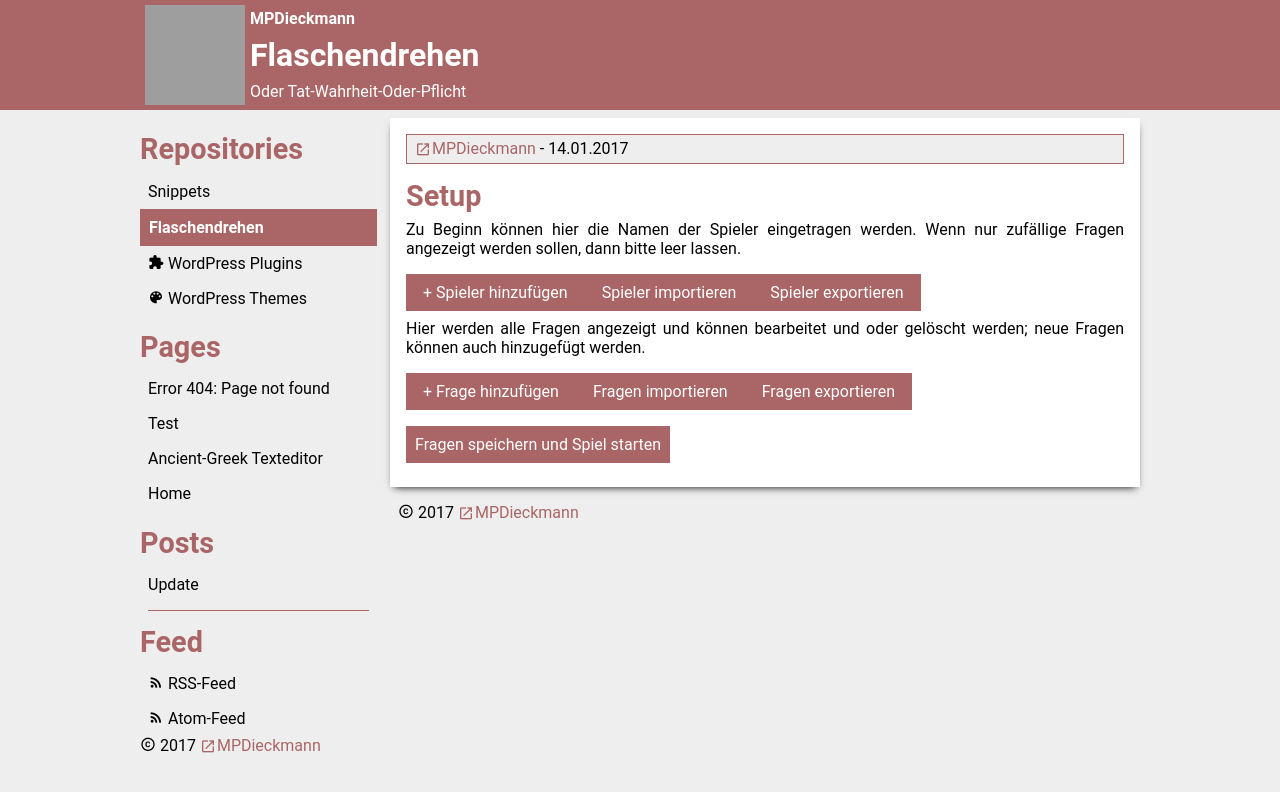
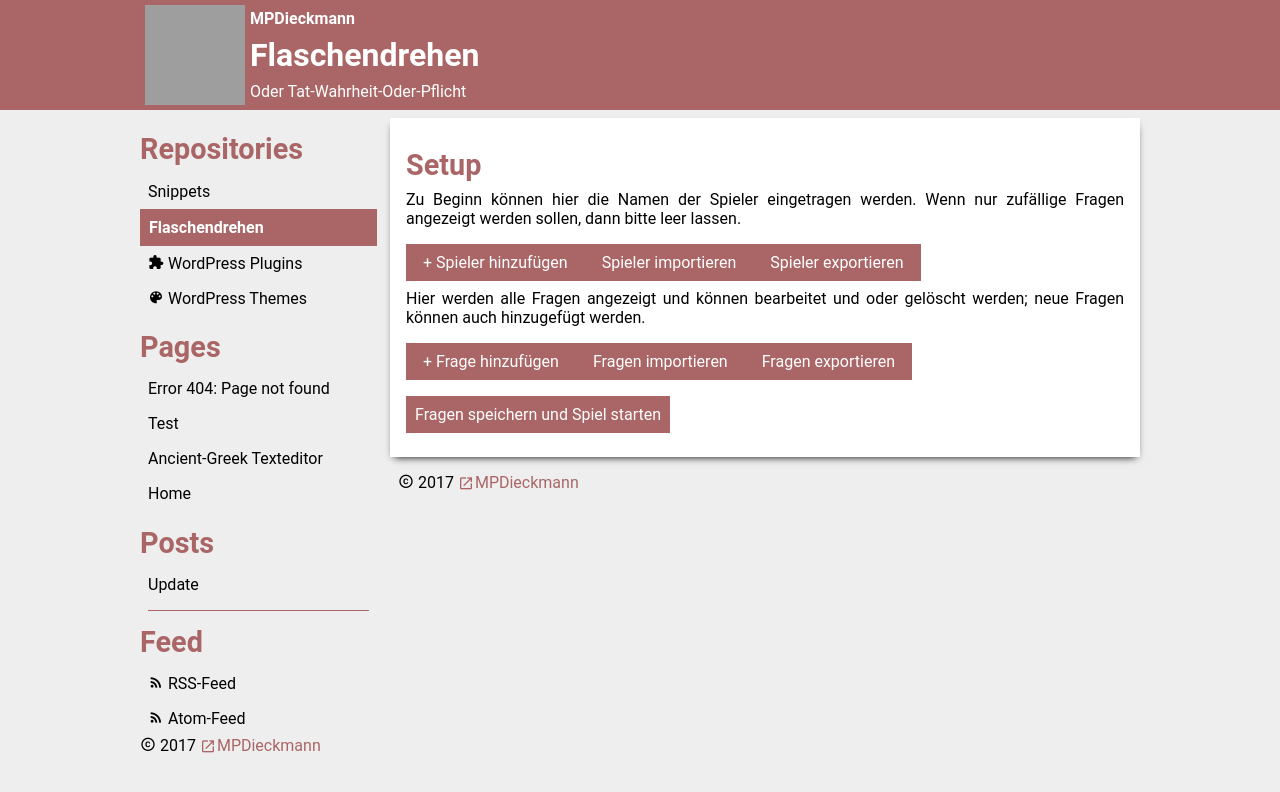
Before and after one commit to MPDieckmann/mpdieckmann.github.io, a Jekyll site: the page built from _repositories/flaschendrehen.html, in a window 1280 px wide, cut to the strip 0-792 px from the top of the page. Built offline with Jekyll 4.4.1, drawn with Linux system fonts in a browser that asks for light colours; some web fonts are replaced; part of the change alters nothing that is shown; grey boxes are pictures that could not be loaded.

```diff
--- a/_repositories/flaschendrehen.html
+++ b/_repositories/flaschendrehen.html
@@ -2,7 +2,7 @@
 title: "Flaschendrehen"
 subtitle: "Oder Tat-Wahrheit-Oder-Pflicht"
 themecolor: "#a66"
-tags: game
+showmeta: false
 ---
 <app-view id="app-view" class="setup">
   <view-header>
```
